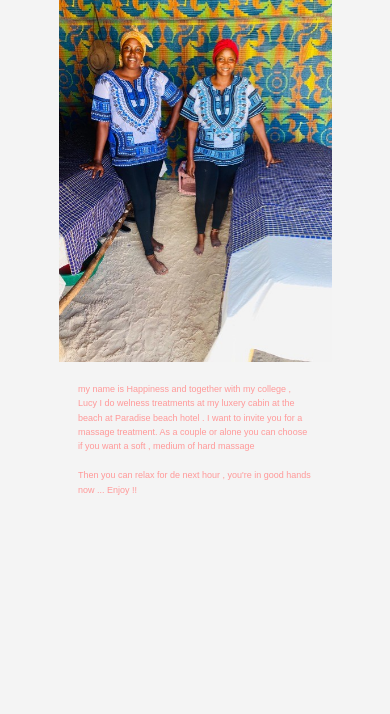
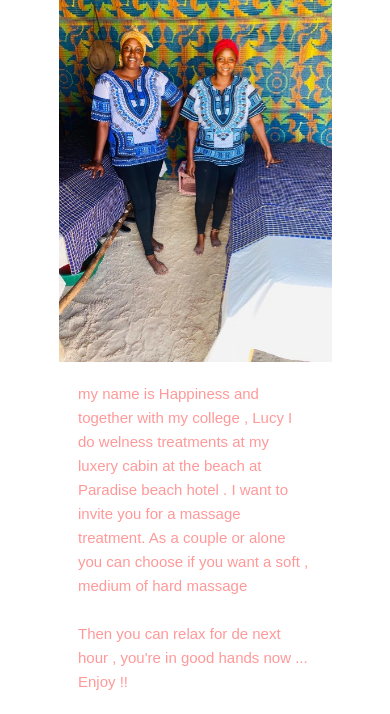
Before and after one commit to zanzibar25/happinezz, a PHP site: page / in a window 390 px wide. Shown: the part 433-1147 px from the top of the page. Before the commit the page ends 928 px from the top, so only its background shows below. Run offline with PHP 8.4, Linux system fonts and the light colour scheme.

Commit message:
Add files via upload

```diff
--- a/index.css
+++ b/index.css
@@ -50,7 +50,7 @@ p1{
 
 @media (max-width: 400px) {
     body {
-        background-color: ;
+        background-color: white;
 
     }
     img {
@@ -63,6 +63,6 @@ p1{
     p1 {
         width: 60%;
         height: auto;
-        font-size: 9px;
+        font-size: 15px;
     }
 }
--- a/pictures.css
+++ b/pictures.css
@@ -50,11 +50,12 @@ a:hover{
 
 @media (max-width: 400px) {
     body {
-        background-color: ;
+        background-color: white;
 
     }
     img {
-            width: 70%;
+            margin-left: 3px;
+            width: 90%;
             height: auto;
         }
     a  {
```
